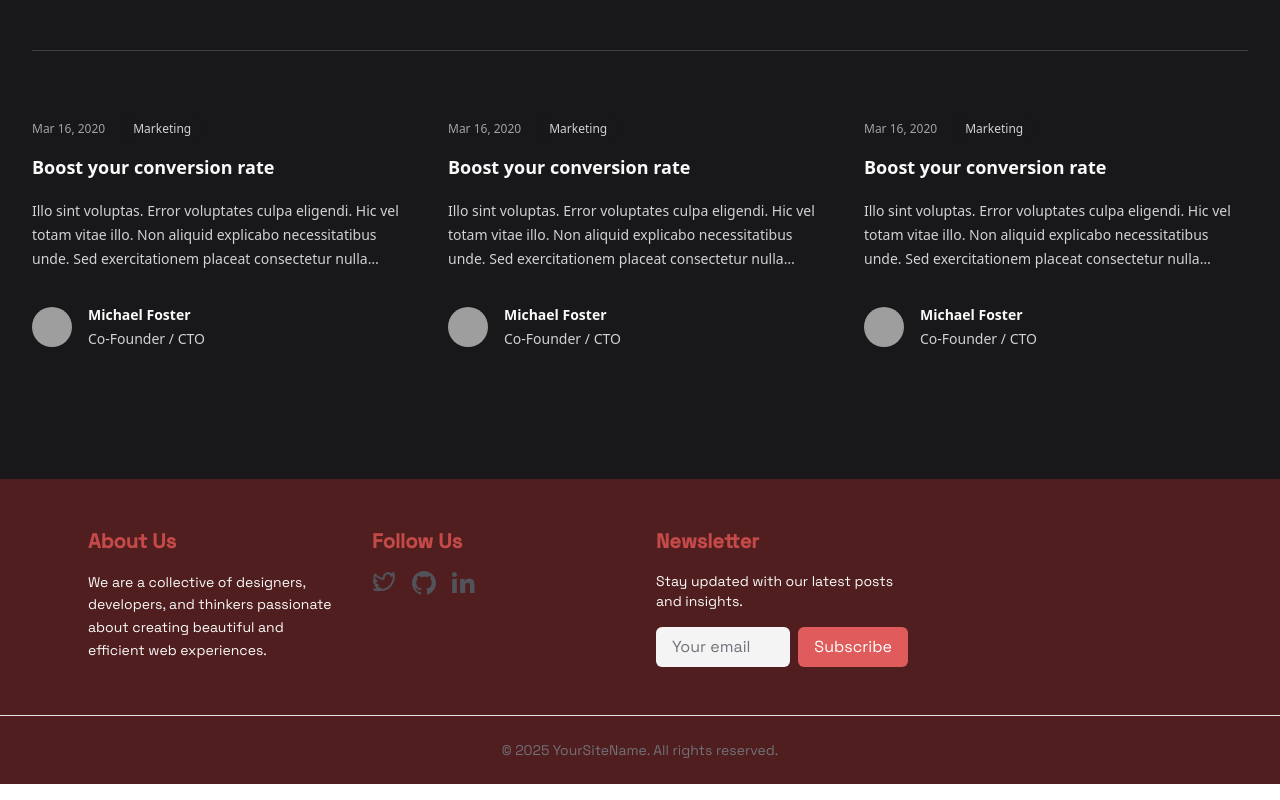
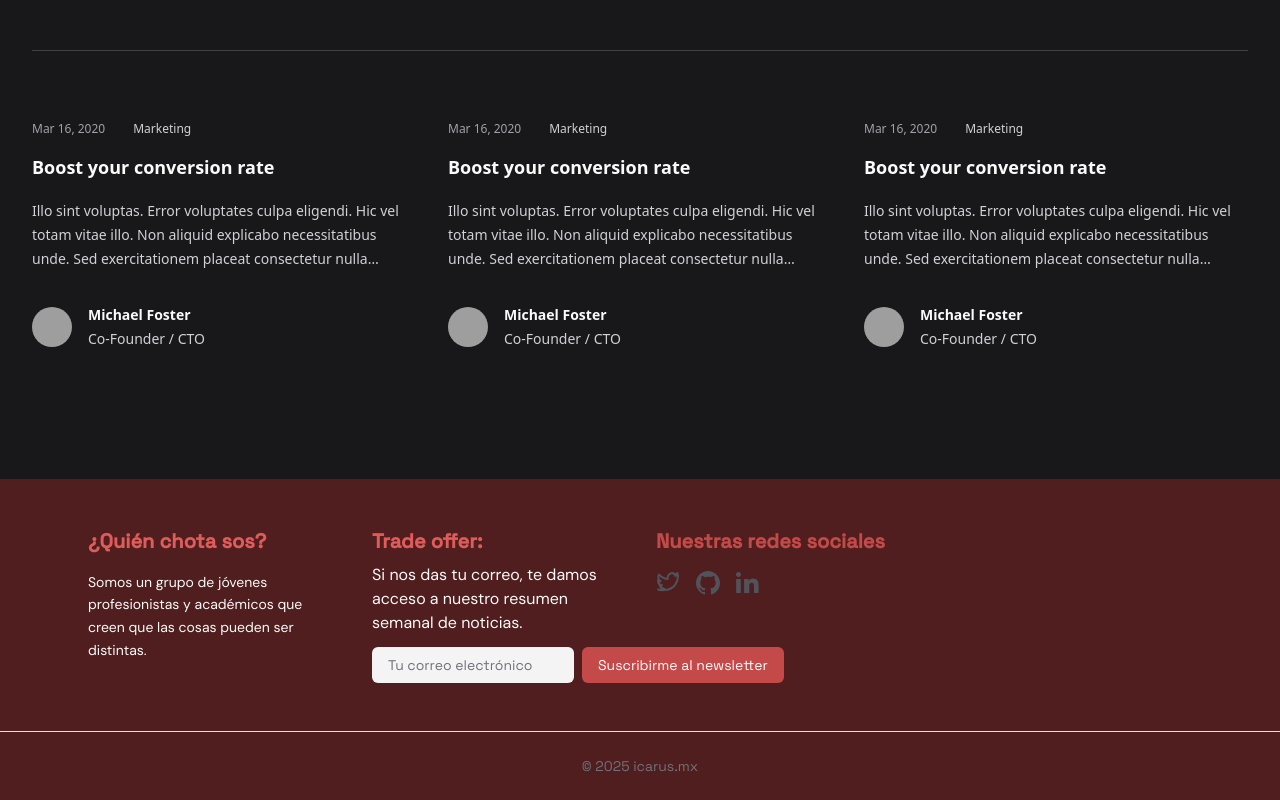
Before and after one commit to grzlz/blog_example, a SvelteKit app: page / in a window 1280 px wide. Shown: the part 2272-3072 px from the top of the page. Built offline with nearby package versions, Linux system fonts and the light colour scheme; grey boxes are pictures that could not be loaded; a web font is replaced by a local one.

Commit message:
Feat: enhance footer

```diff
--- a/src/routes/+layout.svelte
+++ b/src/routes/+layout.svelte
@@ -63,17 +63,37 @@
 
     <!-- About Us -->
     <div>
-      <h2 class="text-xl font-bold mb-4 text-primary-400">About Us</h2>
-      <p class="text-sm leading-relaxed text-gray-900">
-        We are a collective of designers, developers, and thinkers passionate about creating beautiful and efficient web experiences.
+      <h2 class="text-xl font-bold mb-4 text-primary-500">¿Quién chota sos?</h2>
+      <p class="text-sm leading-relaxed text-gray-900 font-secondary">
+		Somos un grupo de jóvenes profesionistas y académicos que creen que las cosas pueden ser distintas.
       </p>
     </div>
 
-    <!-- Navigation -->
 
-    <!-- Social Media -->
+
+    <!-- Newsletter -->
+<div>
+  <h2 class="text-lg sm:text-xl font-bold text-primary-500 font-primary mb-2">Trade offer:</h2>
+  <p class="text-sm sm:text-base text-gray-900 font-secondary mb-3">
+    Si nos das tu correo, te damos acceso a nuestro resumen semanal de noticias.
+  </p>
+  <form class="flex flex-col sm:flex-row sm:items-center gap-2">
+    <input
+      type="email"
+      placeholder="Tu correo electrónico"
+      class="flex-1 px-4 py-2 rounded-md bg-gray-800 text-white placeholder-gray-400 text-sm focus:outline-none focus:ring-2 focus:ring-primary-500"
+    />
+    <button
+      type="submit"
+      class="bg-primary-400 hover:bg-primary-600 text-white px-4 py-2 rounded-md text-sm whitespace-nowrap transition">
+      Suscribirme al newsletter
+    </button>
+  </form>
+</div>
+
+	<!-- Social Media -->
     <div>
-      <h2 class="text-xl font-bold mb-4 text-primary-400">Follow Us</h2>
+      <h2 class="text-xl font-bold mb-4 text-primary-400">Nuestras redes sociales</h2>
       <div class="flex gap-4">
         <a href="#" aria-label="Twitter" class="hover:text-white">
           <svg xmlns="http://www.w3.org/2000/svg" class="w-6 h-6" fill="none" viewBox="0 0 24 24" stroke="currentColor">
@@ -97,29 +117,12 @@
       </div>
     </div>
 
-    <!-- Newsletter -->
-    <div>
-      <h2 class="text-xl font-bold mb-4 text-primary-400">Newsletter</h2>
-      <p class="text-sm mb-4 text-gray-900">Stay updated with our latest posts and insights.</p>
-      <form class="flex flex-col sm:flex-row gap-2">
-        <input
-          type="email"
-          placeholder="Your email"
-          class="w-full px-4 py-2 rounded-md bg-gray-800 text-white placeholder-gray-400 focus:outline-none focus:ring-2 focus:ring-primary-500"
-        />
-        <button
-          type="submit"
-          class="bg-primary-500 hover:bg-primary-600 text-white px-4 py-2 rounded-md transition"
-        >
-          Subscribe
-        </button>
-      </form>
-    </div>
-  </div>
+</div>
+
 
   <!-- Copyright -->
   <div class="border-t border-gray-700 text-center text-sm py-6 text-gray-400">
-    © {year} YourSiteName. All rights reserved.
+    © {year} icarus.mx
   </div>
 </footer>
 
```
